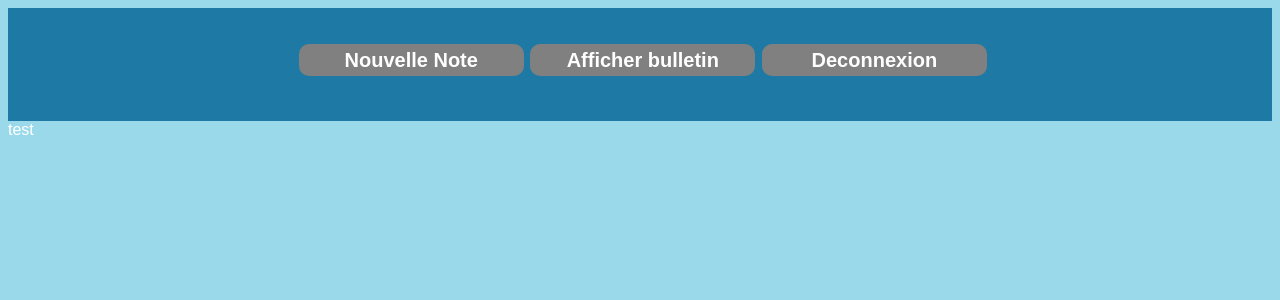
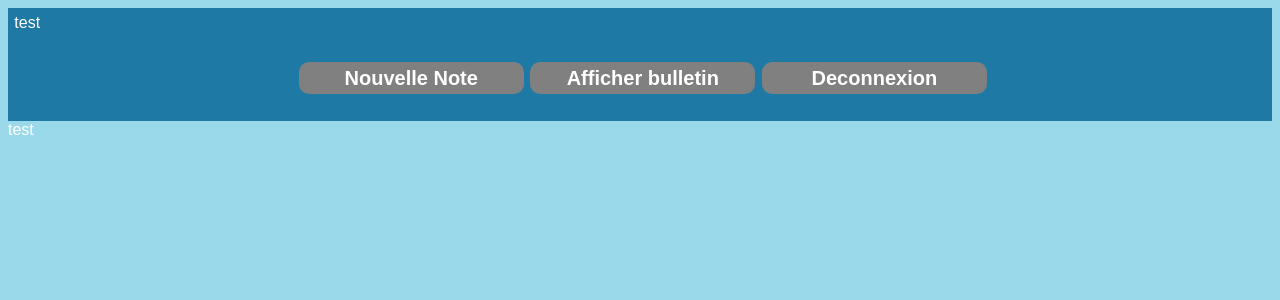
Before and after one commit to MartinetCl/AppliNotesEleves_LesMeilleursT2, a PHP site: page /index.php in a window 1280 px wide. Shown: the top 300 px of the page. Run offline with PHP 8.4, Linux system fonts and the light colour scheme; the visitor is signed in with stand-in values (Sample User, id 1).

Commit message:
backup header

```diff
--- a/AppliNotesEleves/controleur/c_saisieNote.php
+++ b/AppliNotesEleves/controleur/c_saisieNote.php
@@ -10,7 +10,8 @@ switch ($action)
         echo "veuillez saisir une note";
             break ;}
     case "ValidationNote" : {
-        //$noute = $_REQUEST['note'];
+        //$nouteNumera = $_REQUEST['noteNumera'];
+        //$nouteDenomi = $_REQUEST['noteDenomi'];
         //$coefficient = $_REQUEST['coefficient'];
         //$matiere = $_REQUEST['coefficient'];
         //$trimestre = $_REQUEST['trimestre'];
--- a/AppliNotesEleves/includes/header.php
+++ b/AppliNotesEleves/includes/header.php
@@ -9,7 +9,7 @@
 <?php
 if (isset($_SESSION['idConnexion']))
 {
-
+	echo "test";
 }
 ?>
 
```
